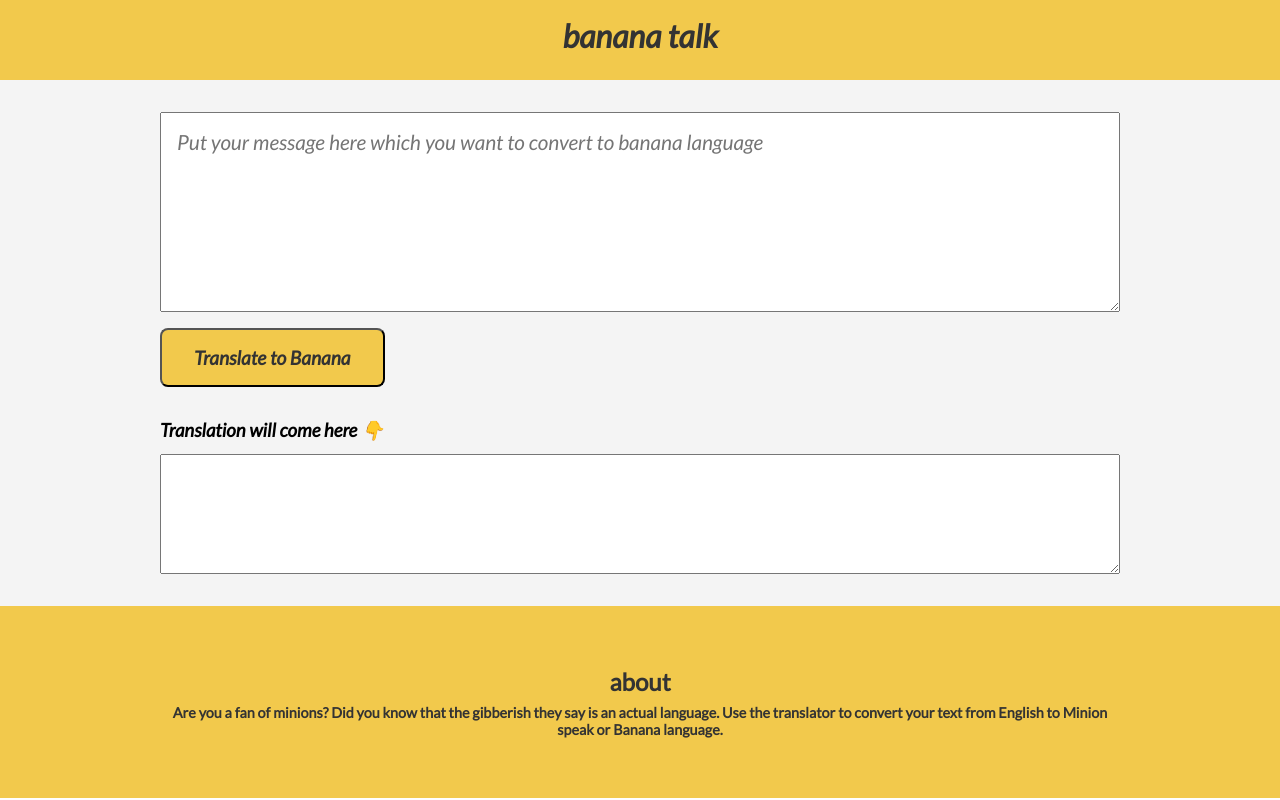
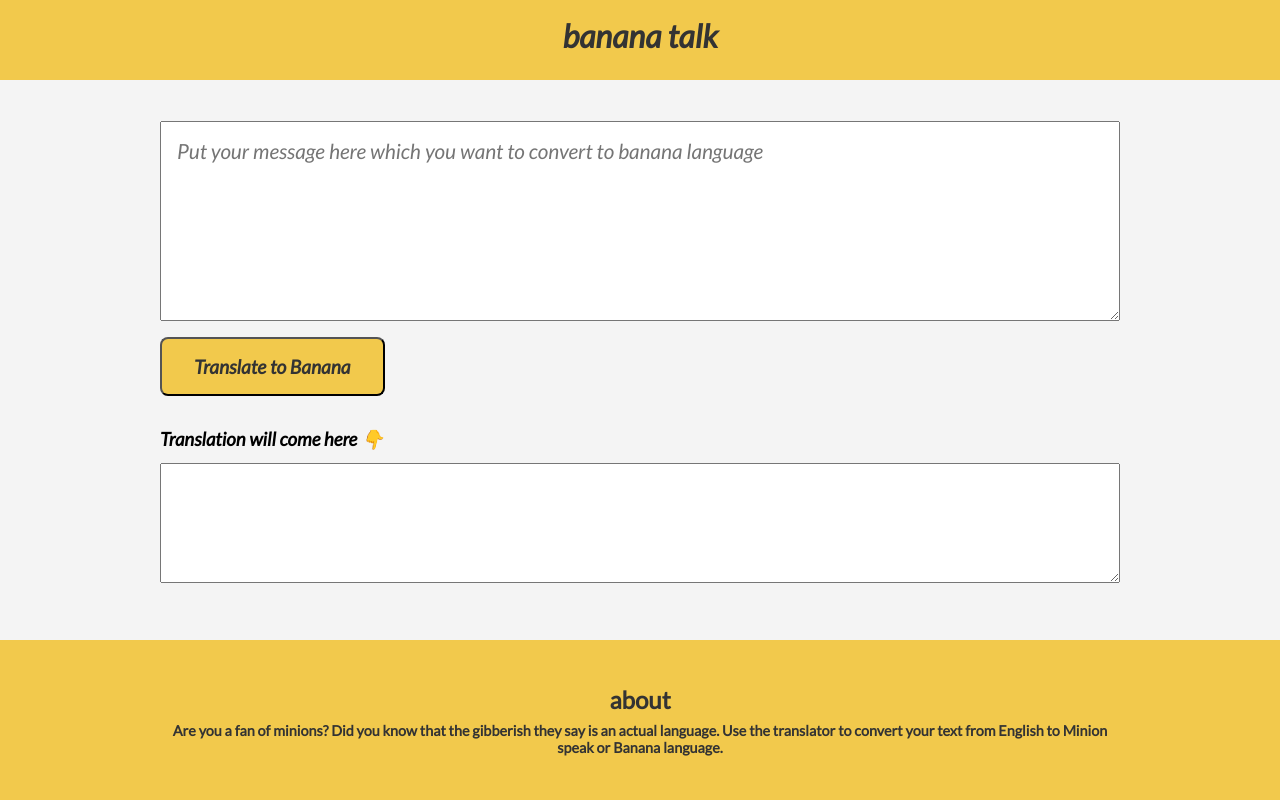
Before and after one commit to bharati-21/banana-talk, a plain HTML site: page index.html in a window 1280 px wide. Drawn offline with Linux system fonts and the light colour scheme.

Commit message:
Update styles.css

```diff
--- a/styles.css
+++ b/styles.css
@@ -59,10 +59,11 @@ body {
 
 .main {
     padding: 2rem;
-    min-height: 65vh;
+    min-height: 70vh;
 }
 
 .main > .container {
+    min-height: 60vh;
     display: flex;
     flex-direction: column;
     justify-content: center;
@@ -98,7 +99,7 @@ body {
     justify-content: center;
     align-items: center;
     padding: 0 1rem;
-    min-height: 24vh;
+    min-height: 20vh;
     text-align: center;
 }
 
```
